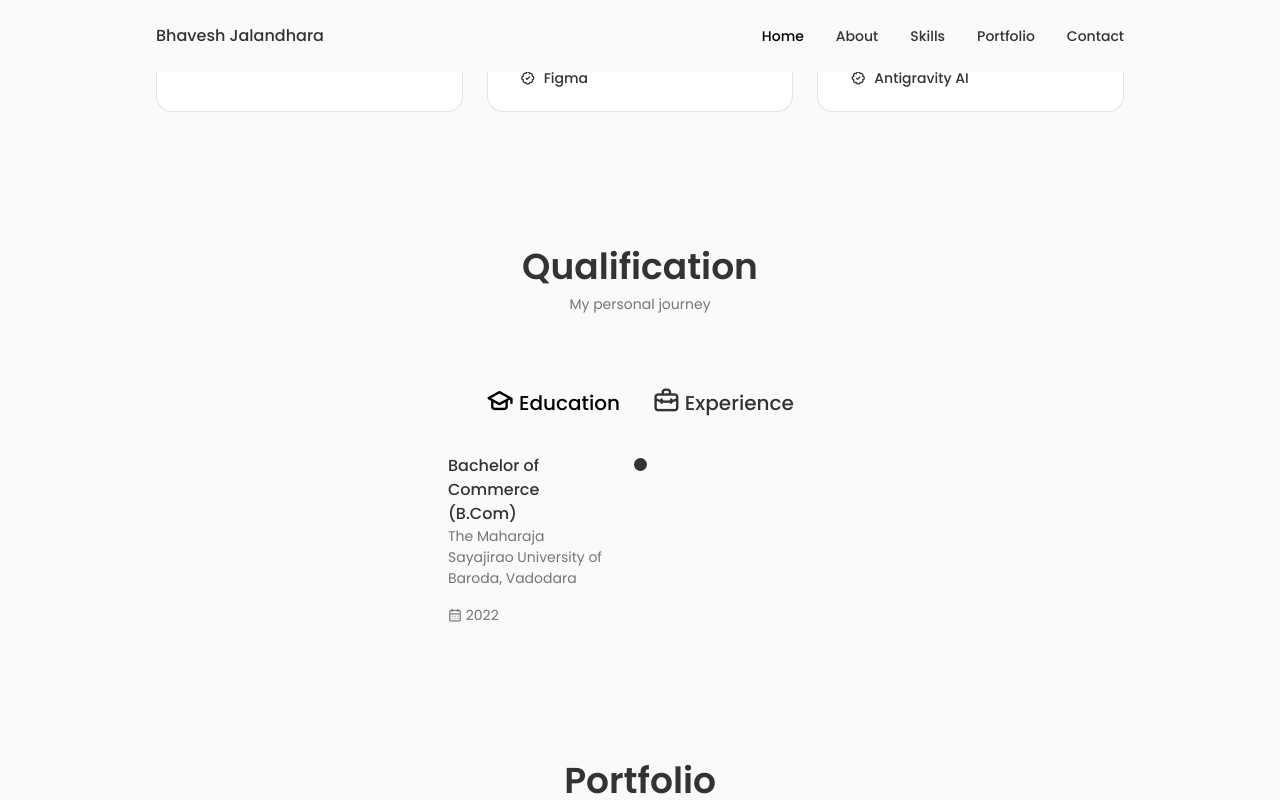
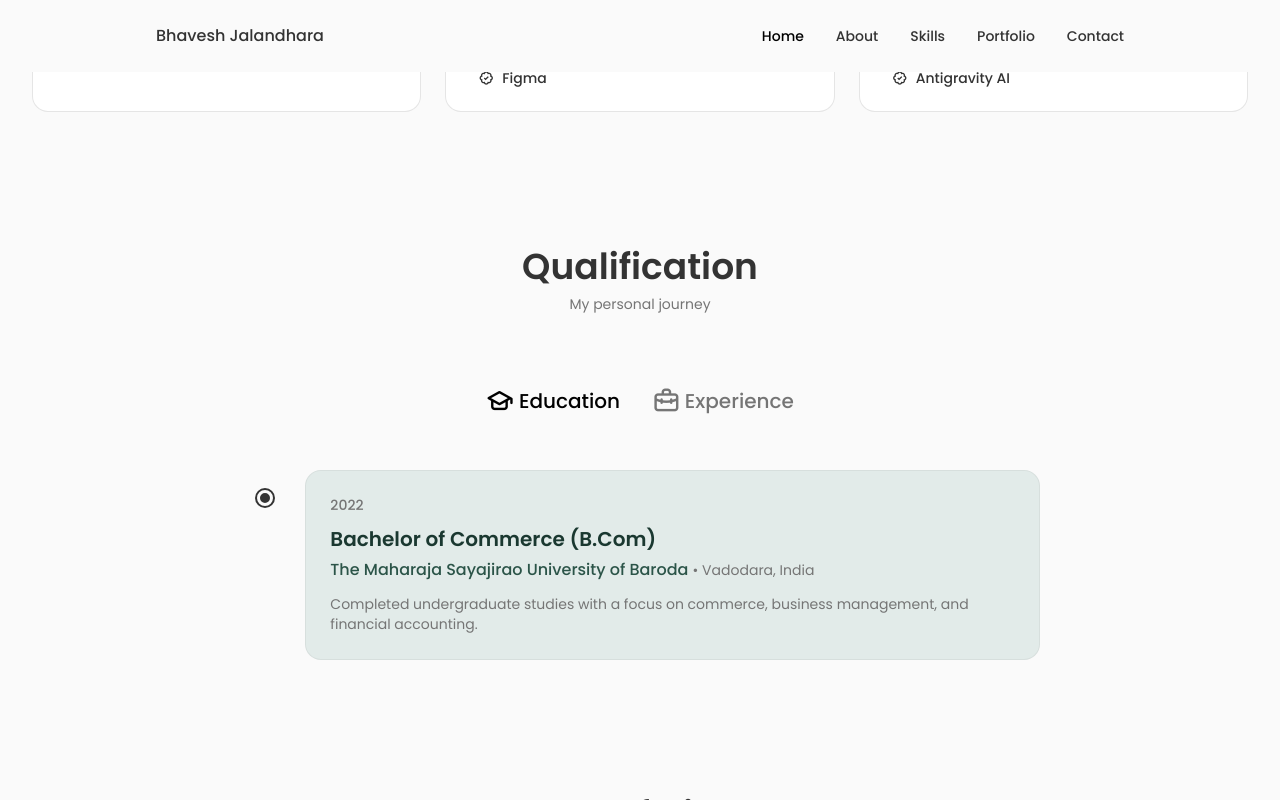
Before and after one commit to Bhavesh8204/Portfolio-Website, a Next.js app: page / in a window 1280 px wide. Both pictures are taken after a click on the element "Education". Shown: the part 1999-2799 px from the top of the page. Built offline with nearby package versions, Linux system fonts and the light colour scheme.

Commit message:
Fix : issue !

```diff
--- a/src/components/qualification/Qualification.tsx
+++ b/src/components/qualification/Qualification.tsx
@@ -2,6 +2,61 @@
 
 import React, { useState } from "react";
 import "./qualification.css";
+
+interface ExperienceItem {
+  role: string;
+  company: string;
+  location: string;
+  date: string;
+  achievements: string[];
+}
+
+interface EducationItem {
+  degree: string;
+  institution: string;
+  location: string;
+  date: string;
+  description: string;
+}
+
+const experiences: ExperienceItem[] = [
+  {
+    role: "Front-End Developer",
+    company: "Creative Hustlers",
+    location: "Ahmedabad, India",
+    date: "Mar 2024 – Present",
+    achievements: [
+      "Engineered and delivered 5+ production web applications using React.js, Next.js, and TypeScript, meeting all project milestones on time.",
+      "Reduced page load times by ~35% through code splitting, lazy loading, and Next.js SSR/SSG optimizations.",
+      "Built a reusable component library of 30+ UI components, cutting feature development time by 25% across projects.",
+      "Converted 10+ Figma mockups into pixel-perfect, cross-browser-compatible interfaces with 100% design fidelity.",
+      "Improved application scalability by architecting modular, maintainable front-end codebases following best practices.",
+    ],
+  },
+  {
+    role: "Front-End Developer Intern",
+    company: "TOPS Infosolutions Pvt Ltd",
+    location: "Ahmedabad, India",
+    date: "Jan 2023 – Mar 2024",
+    achievements: [
+      "Built 3+ front-end web applications with React.js, gaining hands-on production experience during an intensive internship.",
+      "Integrated RESTful APIs enabling seamless frontend-backend data communication, reducing fetch errors by 20%.",
+      "Built fully responsive, mobile-first UI components compatible across all major browsers and screen sizes.",
+      "Deployed projects on Vercel and resolved 50+ bugs, improving overall performance and usability by 30%.",
+    ],
+  },
+];
+
+const education: EducationItem[] = [
+  {
+    degree: "Bachelor of Commerce (B.Com)",
+    institution: "The Maharaja Sayajirao University of Baroda",
+    location: "Vadodara, India",
+    date: "2022",
+    description:
+      "Completed undergraduate studies with a focus on commerce, business management, and financial accounting.",
+  },
+];
 
 const Qualification: React.FC = () => {
   const [toggleState, setToggleState] = useState<number>(2); // Default to Experience tab
@@ -15,7 +70,7 @@ const Qualification: React.FC = () => {
       <h2 className="section_title">Qualification</h2>
       <span className="section_subtitle">My personal journey</span>
 
-      <div className="qualification_container container">
+      <div className="qualification_container">
         <div className="qualification_tabs">
           <div
             className={
@@ -51,24 +106,30 @@ const Qualification: React.FC = () => {
                 : "qualification_content"
             }
           >
-            {/* Bachelor of Commerce - MSU Baroda */}
-            <div className="qualification_data">
-              <div>
-                <h3 className="qualification_title">
-                  Bachelor of Commerce (B.Com)
-                </h3>
-                <span className="qualification_subtitle">
-                  The Maharaja Sayajirao University of Baroda, Vadodara
-                </span>
-                <div className="qualification_calendar">
-                  <i className="uil uil-calendar-alt"></i> 2022
+            <div className="qualification_timeline">
+              {education.map((item, index) => (
+                <div className="qualification_item" key={index}>
+                  <div className="qualification_marker">
+                    <span className="qualification_dot"></span>
+                    {index !== education.length - 1 && (
+                      <span className="qualification_line"></span>
+                    )}
+                  </div>
+                  <div className="qualification_card">
+                    <span className="qualification_date">{item.date}</span>
+                    <h3 className="qualification_card-title">{item.degree}</h3>
+                    <h4 className="qualification_card-company">
+                      {item.institution}{" "}
+                      <span className="qualification_location">
+                        • {item.location}
+                      </span>
+                    </h4>
+                    <p className="qualification_card-desc">
+                      {item.description}
+                    </p>
+                  </div>
                 </div>
-              </div>
-
-              <div>
-                <span className="qualification_rounder"></span>
-              </div>
-              <div></div>
+              ))}
             </div>
           </div>
 
@@ -80,44 +141,32 @@ const Qualification: React.FC = () => {
                 : "qualification_content"
             }
           >
-            {/* Front End Developer - Creative Hustlers */}
-            <div className="qualification_data">
-              <div>
-                <h3 className="qualification_title">Front-End Developer</h3>
-                <span className="qualification_subtitle">
-                  Creative Hustlers - Ahmedabad
-                </span>
-                <div className="qualification_calendar">
-                  <i className="uil uil-calendar-alt"></i> Mar 2024 - Present
+            <div className="qualification_timeline">
+              {experiences.map((item, index) => (
+                <div className="qualification_item" key={index}>
+                  <div className="qualification_marker">
+                    <span className="qualification_dot"></span>
+                    {index !== experiences.length - 1 && (
+                      <span className="qualification_line"></span>
+                    )}
+                  </div>
+                  <div className="qualification_card">
+                    <span className="qualification_date">{item.date}</span>
+                    <h3 className="qualification_card-title">{item.role}</h3>
+                    <h4 className="qualification_card-company">
+                      {item.company}{" "}
+                      <span className="qualification_location">
+                        • {item.location}
+                      </span>
+                    </h4>
+                    <ul className="qualification_card-bullets">
+                      {item.achievements.map((ach, aIdx) => (
+                        <li key={aIdx}>{ach}</li>
+                      ))}
+                    </ul>
+                  </div>
                 </div>
-              </div>
-
-              <div>
-                <span className="qualification_rounder"></span>
-                <span className="qualification_line"></span>
-              </div>
-              <div></div>
-            </div>
-
-            {/* Front-End Developer Intern - TOPS Infosolutions */}
-            <div className="qualification_data">
-              <div></div>
-
-              <div>
-                <span className="qualification_rounder"></span>
-              </div>
-
-              <div>
-                <h3 className="qualification_title">
-                  Front-End Developer Intern
-                </h3>
-                <span className="qualification_subtitle">
-                  TOPS Infosolutions Pvt Ltd - Ahmedabad
-                </span>
-                <div className="qualification_calendar">
-                  <i className="uil uil-calendar-alt"></i> Jan 2023 - Mar 2024
-                </div>
-              </div>
+              ))}
             </div>
           </div>
         </div>
--- a/src/components/qualification/qualification.css
+++ b/src/components/qualification/qualification.css
@@ -1,24 +1,23 @@
 .qualification_container {
-  max-width: 768px;
+  max-width: 800px;
   margin: auto;
 }
 
 .qualification_tabs {
   display: flex;
   justify-content: center;
-  margin-bottom: var(--mb-2);
-}
-
-.margin-left {
-  margin-left: 35px;
+  margin-bottom: var(--mb-3);
 }
 
 .qualification_button {
   font-size: var(--h3-font-size);
   font-weight: var(--font-medium);
-  color: var(--title-color);
+  color: var(--text-color);
   margin: 0 var(--mb-1);
   cursor: pointer;
+  display: inline-flex;
+  align-items: center;
+  transition: color 0.3s ease;
 }
 
 .qualification_button:hover {
@@ -35,84 +34,166 @@
 }
 
 .qualification_sections {
-  display: grid;
-  grid-template-columns: 0.5fr;
+  display: flex;
   justify-content: center;
+  width: 100%;
 }
 
 .qualification_content {
   display: none;
+  width: 100%;
 }
 
 .qualification_content-active {
   display: block;
 }
 
-.qualification_data {
-  display: grid;
-  grid-template-columns: 1fr max-content 1fr;
-  column-gap: 1.5rem;
+/* TIMELINE LAYOUT STYLING */
+.qualification_timeline {
+  display: flex;
+  flex-direction: column;
+  row-gap: 2.5rem;
+  padding-left: 1rem;
 }
 
-.qualification_title {
-  font-size: var(--normal-font-size);
-  font-weight: var(--font-medium);
+.qualification_item {
+  display: flex;
+  column-gap: 2rem;
+  position: relative;
+  width: 100%;
 }
 
-.qualification_subtitle {
-  display: inline-block;
-  font-size: var(--small-font-size);
-  margin-bottom: var(--mb-1);
+.qualification_marker {
+  display: flex;
+  flex-direction: column;
+  align-items: center;
+  position: relative;
+  width: 20px;
 }
 
-.qualification_calendar {
-  font-size: var(--small-font-size);
-}
-
-.qualification_rounder {
-  display: inline-block;
-  width: 13px;
-  height: 13px;
+.qualification_dot {
+  width: 16px;
+  height: 16px;
   background-color: var(--title-color);
   border-radius: 50%;
+  border: 3px solid var(--body-color);
+  box-shadow: 0 0 0 2px var(--title-color);
+  z-index: 2;
+  margin-top: 1.25rem;
 }
 
 .qualification_line {
+  width: 2px;
+  background-color: var(--title-color);
+  position: absolute;
+  top: 2rem;
+  bottom: -3.5rem;
+  left: 50%;
+  transform: translateX(-50%);
+  z-index: 1;
+  opacity: 0.3;
+}
+
+.qualification_card {
+  background-color: #e2ebe9; /* Pastel grayish-green from user image */
+  border-radius: 1rem;
+  padding: 1.5rem;
+  flex-grow: 1;
+  border: 1px solid rgba(0, 0, 0, 0.05);
+  transition:
+    transform 0.3s ease,
+    box-shadow 0.3s ease;
+}
+
+.qualification_card:hover {
+  transform: translateY(-5px);
+  box-shadow: 0 10px 20px rgba(0, 0, 0, 0.08);
+}
+
+.qualification_date {
+  font-size: var(--small-font-size);
+  color: var(--text-color);
+  font-weight: var(--font-medium);
   display: block;
-  width: 1px;
-  height: 100%;
-  background-color: var(--title-color);
-  transform: translate(6px, -7px);
+  margin-bottom: 0.5rem;
+}
+
+.qualification_card-title {
+  font-size: var(--h3-font-size);
+  font-weight: var(--font-semi-bold);
+  color: #1a3830; /* Darker green for header */
+  margin-bottom: 0.25rem;
+}
+
+.qualification_card-company {
+  font-size: var(--normal-font-size);
+  font-weight: var(--font-medium);
+  color: #2b5448; /* Medium green for company */
+  margin-bottom: 0.75rem;
+}
+
+.qualification_location {
+  font-size: var(--small-font-size);
+  color: var(--text-color);
+  font-weight: var(--font-normal);
+}
+
+.qualification_card-bullets {
+  list-style-type: disc;
+  padding-left: 1.25rem;
+  display: grid;
+  row-gap: 0.5rem;
+}
+
+.qualification_card-bullets li {
+  font-size: var(--small-font-size);
+  color: var(--text-color);
+  line-height: 1.45;
+}
+
+.qualification_card-desc {
+  font-size: var(--small-font-size);
+  color: var(--text-color);
+  line-height: 1.45;
 }
 
 /* BREAKPOINTS */
 
 @media screen and (max-width: 992px) {
   .qualification_container {
-    margin-left: auto;
-    margin-right: auto;
+    max-width: 700px;
   }
 }
 
 @media screen and (max-width: 768px) {
-  .qualification_container {
-    margin-left: var(--mb-1-5);
-    margin-right: var(--mb-1-5);
+  .qualification_timeline {
+    padding-left: 0.5rem;
+  }
+
+  .qualification_item {
+    column-gap: 1.25rem;
   }
 }
 
 @media screen and (max-width: 576px) {
-  .qualification_sections {
-    grid-template-columns: initial;
+  .qualification_timeline {
+    padding-left: 0;
+  }
+
+  .qualification_card {
+    padding: 1.25rem;
   }
 
   .qualification_button {
-    margin: 0 var(--mb-0-75);
+    margin: 0 var(--mb-0-5);
+    font-size: var(--normal-font-size);
   }
 }
 
 @media screen and (max-width: 350px) {
-  .qualification_data {
-    gap: 0.5rem;
+  .qualification_tabs {
+    flex-direction: column;
+    row-gap: 1rem;
+    align-items: center;
   }
 }
--- a/src/components/skills/Skills.tsx
+++ b/src/components/skills/Skills.tsx
@@ -54,7 +54,7 @@ const Skills: React.FC = () => {
       <h2 className="section_title">Skills</h2>
       <span className="section_subtitle">My technical level</span>
 
-      <div className="skills_container container grid">
+      <div className="skills_container grid">
         {skillCategories.map((category, idx) => (
           <div className="skills_content" key={idx}>
             <h3 className="skills_title">{category.title}</h3>
```
